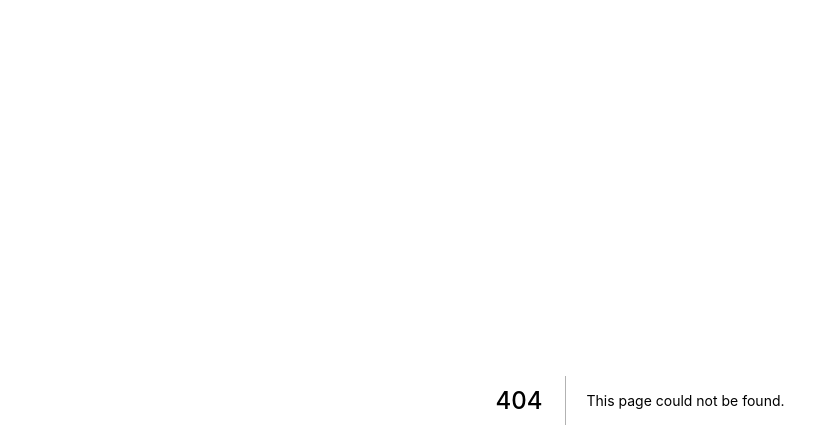
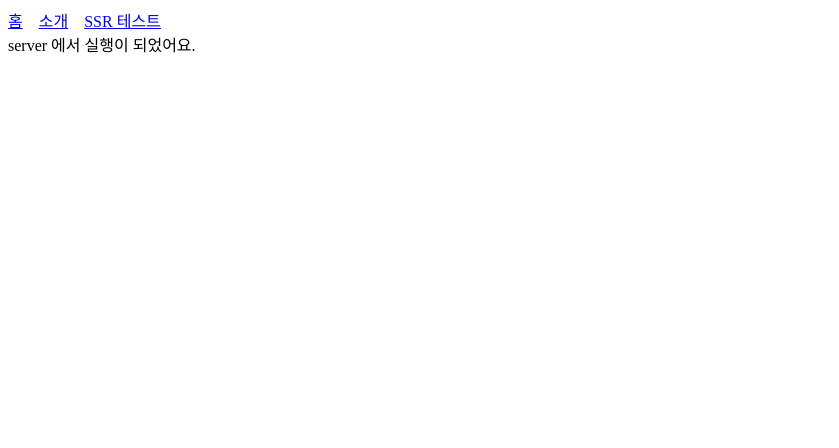
Before and after one commit to minj0i/hello-next, a Next.js app: page /ssr-test in a window 1280 px wide. Before the commit this address had no page. Shown: the top 448 px of the page, without its empty margins (0-839 px from the left). Built offline with nearby package versions, Linux system fonts and the light colour scheme.

Commit message:
Route 사용

```diff
--- a/components/Header.js
+++ b/components/Header.js
@@ -8,6 +8,7 @@
     <div>
       <Link href="/"><a style={linkStyle}>홈</a></Link>
       <Link href="/about"><a style={linkStyle}>소개</a></Link>
+      <Link href="/ssr-test"><a style={linkStyle}>SSR 테스트</a></Link>
     </div>
   );
 };
--- /dev/null
+++ b/pages/ssr-test.js
@@ -0,0 +1,20 @@
+import Layout from '../components/Layout';
+import React from 'react';
+
+class SSRTest extends React.Component {
+  static async getInitialProps ({req}) {
+    return req
+      ? { from: 'server'} // 서버에서 실행 할 시
+      : { from: 'client'} // 클라이언트에서 실행 할 시
+  }
+
+  render() {
+    return (
+      <Layout>
+        {this.props.from} 에서 실행이 되었어요.
+      </Layout>
+    )
+  }
+}
+
+export default SSRTest;
```
Also changed, not shown: pages/search.js (added, +12 -0 lines).
